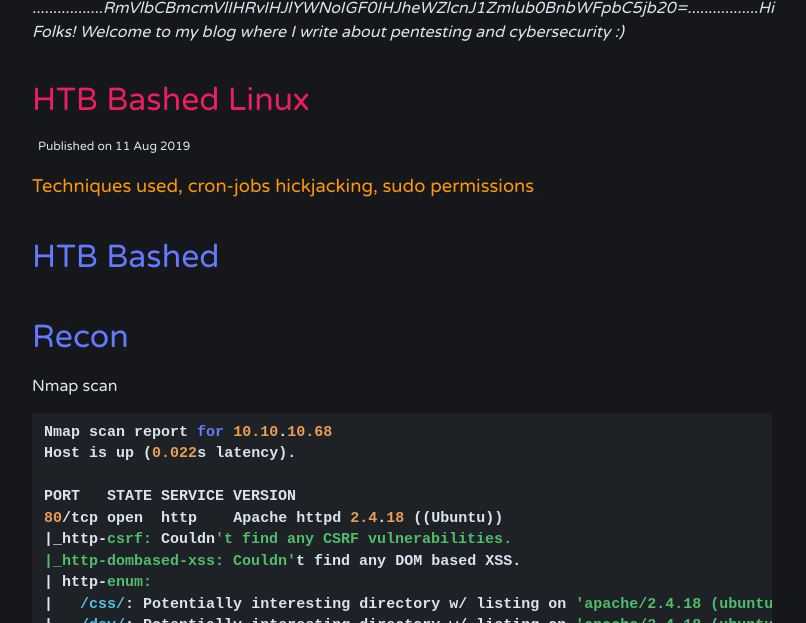
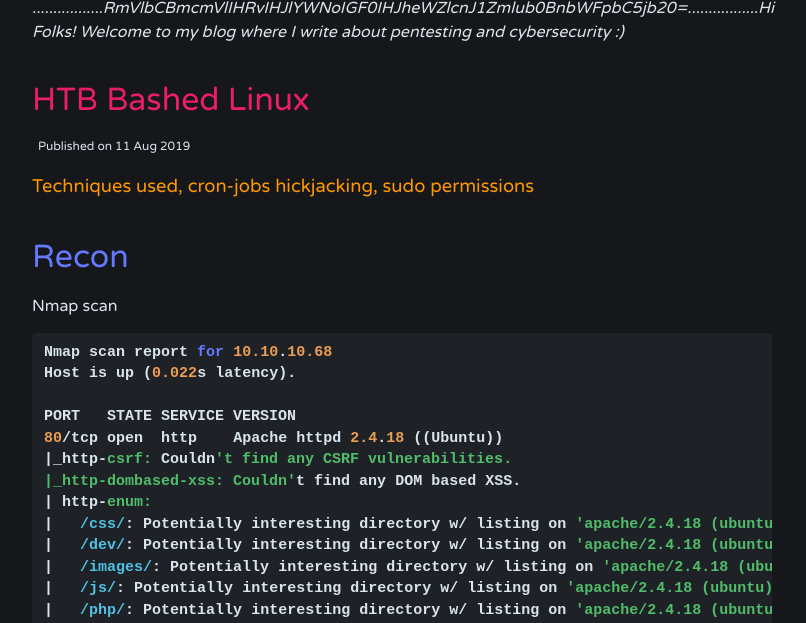
Before and after one commit to Rayferrufino/Rayferrufino.github.io, a Jekyll site: the page built from _posts/2019-08-11-HTBBashed.md, in a window 1280 px wide and 900 px high, cut to the strip 277-900 px from the top of the window. Shown: the whole strip, without its empty margins (238-1044 px from the left). Built offline with Jekyll 4.4.1, drawn with Linux system fonts in a browser that asks for light colours; comment, search, counter and statistics services are not loaded.

Commit message:
Update 2019-08-11-HTBBashed.md

```diff
--- a/_posts/2019-08-11-HTBBashed.md
+++ b/_posts/2019-08-11-HTBBashed.md
@@ -5,7 +5,6 @@
 tags: HTB, linux, python, sudo, cron-job
 ---
 
-# HTB Bashed
 
 # Recon
 Nmap scan
```
